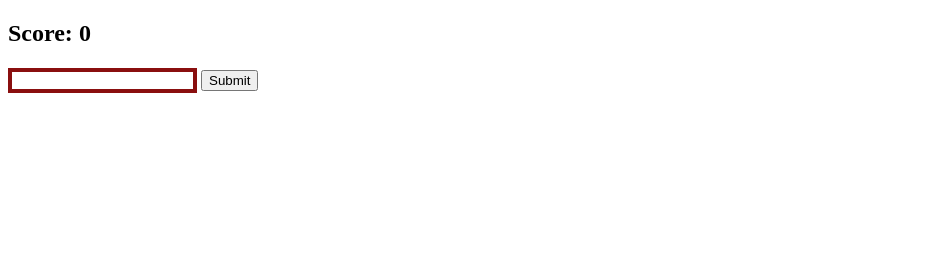
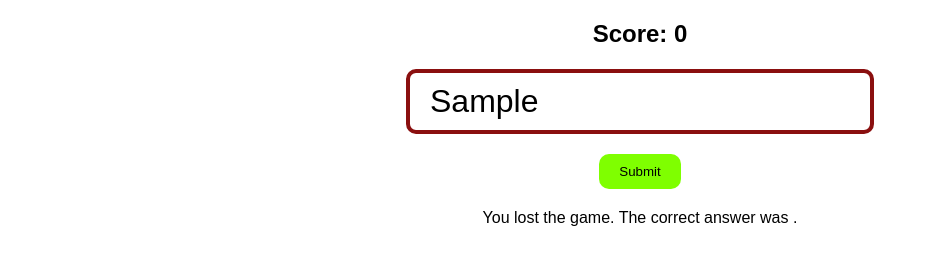
Before and after one commit to KenzieAcademy-Students/capstone-trivia-quiz-sharpjer, a plain HTML site: page index.html in a window 1280 px wide. Both pictures are taken after typing "Sample" into the empty fields and a click on the button "Submit". Shown: the whole page, without its empty margins (0-929 px from the left). Drawn offline with Linux system fonts and the light colour scheme; no server answers.

Commit message:
deploy: 231a8fd87eabb93dfc7ef91b95bf412874e79817

```diff
--- a/code.js
+++ b/code.js
@@ -4,6 +4,7 @@
 // YOUR CODE HERE!
 let randomUrl = 'https://jservice.io/api/random';
 let cluesUrl = 'https://jservice.io/api/clues';
+let answer = "";
 
 function getRandomQuestionIndex(max) {
     return Math.floor(Math.random() * max);
@@ -26,20 +27,20 @@ function fetchRandomQuestion() {
     fetch(randomUrl)
     .then(response => response.json())
     .then(result => {
-        console.log('Success:', result, result[0].category_id);
+        //console.log('Success:', result, result[0].category_id);
         let categoryId = result[0].category_id;
-        console.log('categoryId:', categoryId);
+        //console.log('categoryId:', categoryId);
 
         fetch(cluesUrl, { category: categoryId })
         .then(response => response.json())
         .then(result => {
-            console.log('Success:', result);
+            //console.log('Success:', result);
             let randomQuestion = result[getRandomQuestionIndex(100)];
-            console.log('Random Question:', randomQuestion);
+            //console.log('Random Question:', randomQuestion);
 
             displayQuestion(randomQuestion.question, randomQuestion.answer);
 
-            clearInterval();
+            answer = randomQuestion.answer;
         })
     })
     .catch(error => {
@@ -59,7 +60,7 @@ function displayMessage(correct) {
     if (correct) {
         message.innerHTML = "Yay, you answered correctly!";
     } else {
-        message.innerHTML = "You lost miserably!"
+        message.innerHTML = `You lost the game. The correct answer was <strong>${answer}</strong>.`;
     }
     document.querySelector("form").append(message);
 }
@@ -68,19 +69,19 @@ let button = document.getElementById("submit");
 
 button.onclick = function(event) {
     event.preventDefault();
-    console.log("Clicked submit button");
+    //console.log("Clicked submit button");
 
     let correctAnswer = document.querySelector("input:valid");
     if (correctAnswer) {
-        console.log("Yay!");
+        //console.log("Yay!");
         incrementScore();
         displayMessage(true);
     } else {
-        console.log("You lost miserably!");
+        //console.log("You lost miserably!");
         document.querySelector(".score").innerText = 0;
         displayMessage(false);
     }
-    setTimeout(fetchRandomQuestion, 1000);
+    setTimeout(fetchRandomQuestion, 5000);
 }
 
 fetchRandomQuestion();
--- a/style.css
+++ b/style.css
@@ -1,4 +1,10 @@
 /* Write your CSS Here. */
+
+input {
+    font-size: xx-large;
+    padding: 10px 20px;
+    border-radius: 10px;
+}
 
 input:invalid {
     border: 4px solid rgb(138, 15, 15);
@@ -7,3 +13,22 @@ input:invalid {
 input:valid {
     border: 4px solid green;
 }
+
+body {
+    text-align: center;
+    font-family: sans-serif;
+}
+
+button {
+    display: block;
+    margin: auto;
+    margin-top: 20px;
+    padding: 10px 20px;
+    background: chartreuse;
+    border-radius: 10px;
+    border: none;
+}
+
+div {
+    margin-top: 20px;
+}
```
